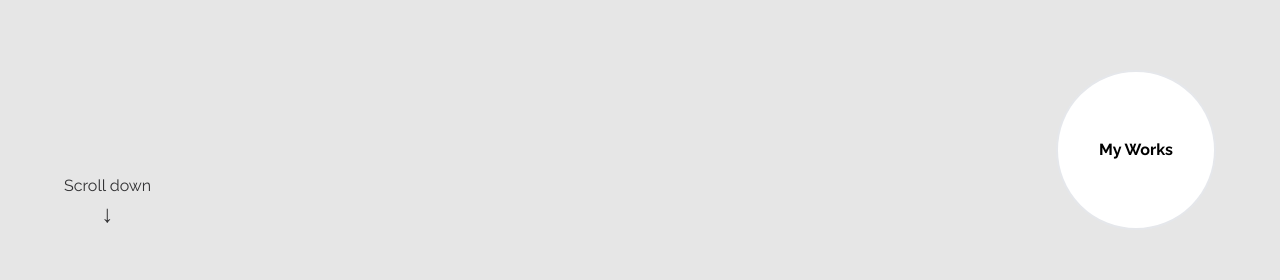
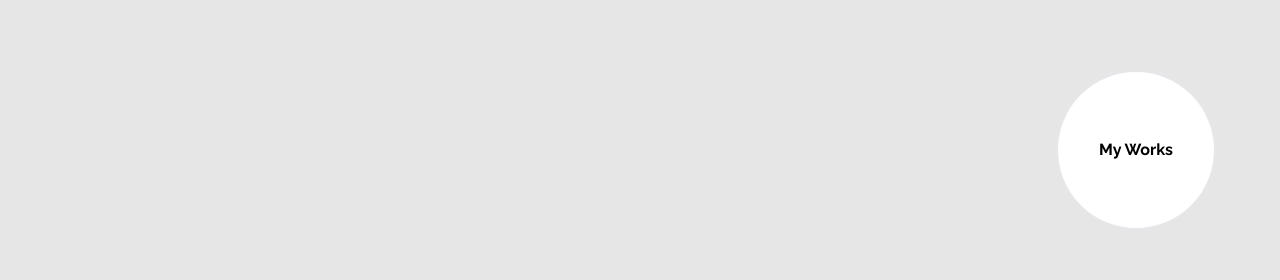
Before and after one commit to medagui1/itsmedagui, a React (Vite) app: page / in a window 1280 px wide. Shown: the part 647-927 px from the top of the page. Built offline with nearby package versions, Linux system fonts and the light colour scheme; a web font is replaced by a local one.

Commit message:
changing the hero section

```diff
--- a/src/assets/components/MagneticButton.jsx
+++ b/src/assets/components/MagneticButton.jsx
@@ -1,5 +1,6 @@
 import React, { useEffect, useRef } from "react";
 import { gsap, Power4, Elastic } from "gsap";
+import Blob from "./Blob";
 
 const MagneticButton = () => {
   // Refs for magneto elements
--- a/src/assets/sections/Hero.jsx
+++ b/src/assets/sections/Hero.jsx
@@ -57,15 +57,8 @@ const Hero = () => {
         <LogoCarousel />
       </div>
 
-      <div className="w-full flex justify-between items-end mt-32 mr-12 flex-wrap gap-16 max-sm:flex-col-reverse max-sm:mt-16 max-lg:mt-20 max-sm:items-center">
-        <a
-          href="#projects"
-          className="flex flex-col justify-center items-center"
-        >
-          <p>Scroll down</p>
-          <p className="pointer text-2xl">&darr;</p>
-        </a>
-        <a href="#projects">
+      <div className="w-full flex justify-end items-end mt-32 mr-12 flex-wrap gap-16 max-sm:flex-col-reverse max-sm:mt-16 max-lg:mt-20 max-sm:items-center">
+        <a href="#projects" className="bounce">
         <MagneticButton />
         </a>
       </div>
```
